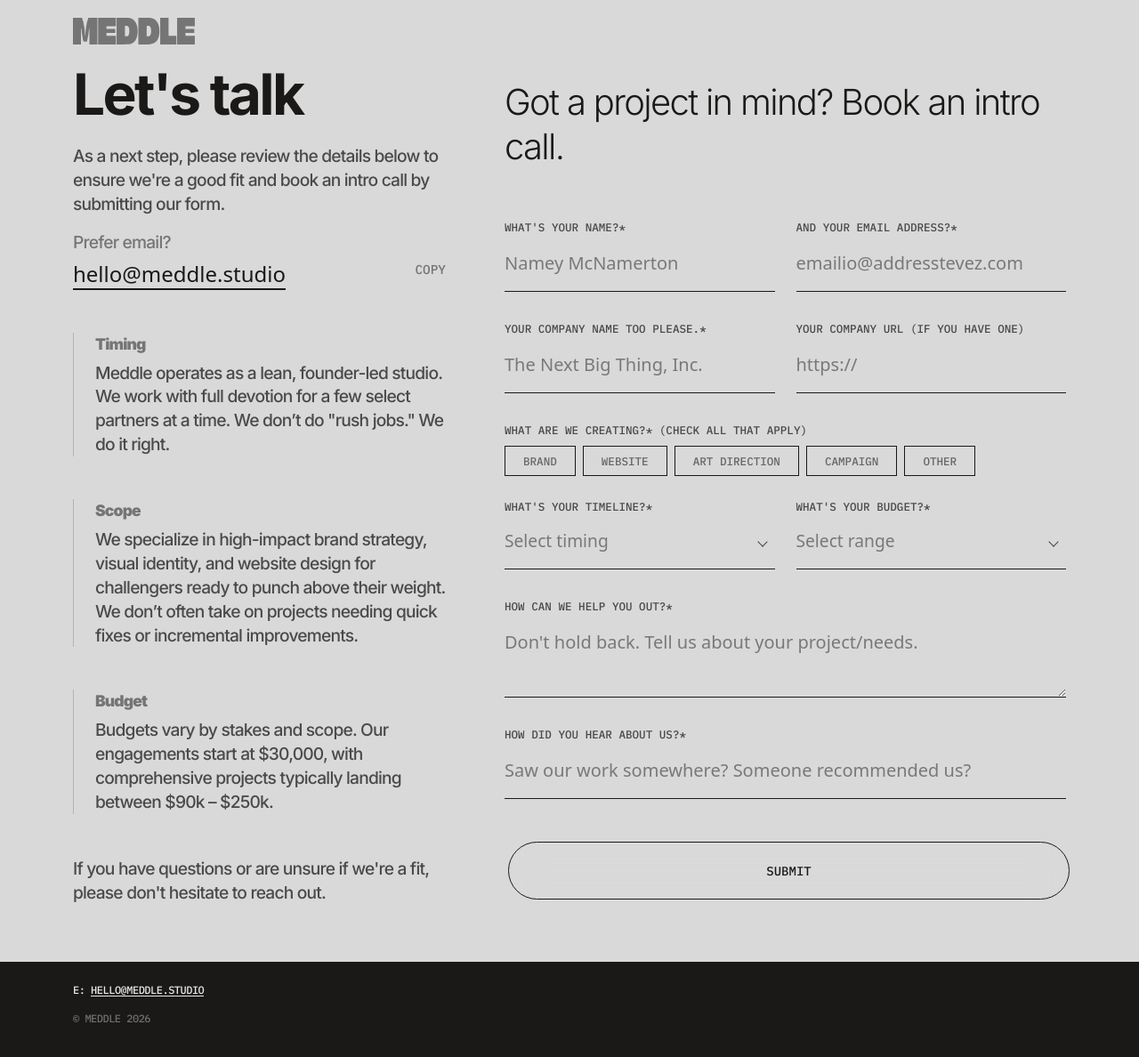
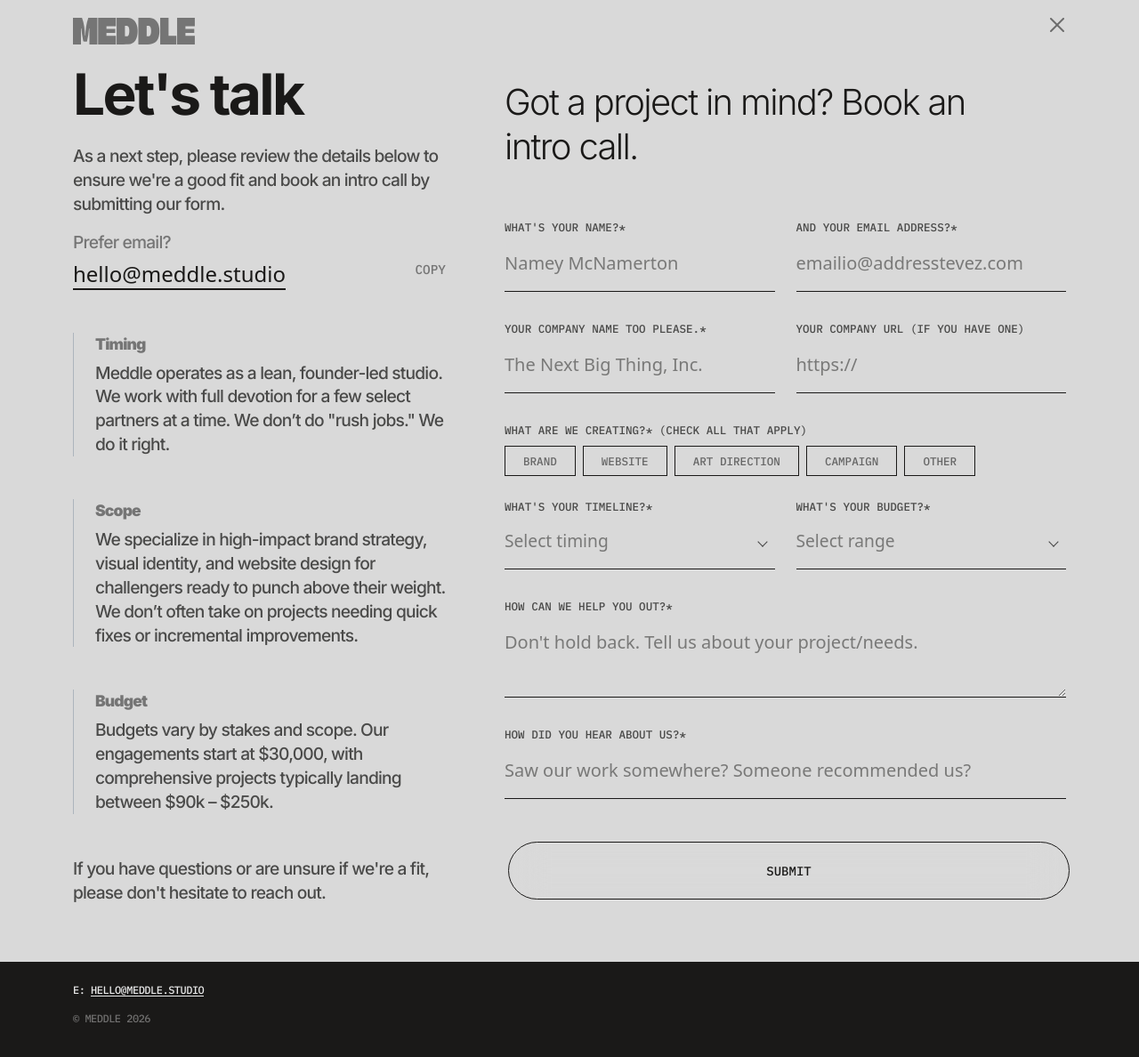
Before and after one commit to meddle-studio/meddle-site, a Jekyll site: the page built from contact.html, in a window 1280 px wide and 1218 px high. Shown: the top 1188 px of the window at 89% size. Built offline with Jekyll 4.4.1, drawn with Linux system fonts in a browser that asks for light colours; nearby versions of some CDN libraries.

Commit message:
contact close

```diff
--- a/assets/css/site.scss
+++ b/assets/css/site.scss
@@ -616,7 +616,7 @@ section.svh-100 {
       transform: none !important;
       transition: none !important;
   }
-  .aos-mobile-only {
+  .page-home .aos-mobile-only {
     border-bottom: 1px solid $black;
   }
   .nav-link {font-size: 12px;}
@@ -626,6 +626,11 @@ section.svh-100 {
   .nav-link {font-size: 16px;}
 }
 .page-contact {
+  #backBtn {
+    position: absolute;
+    right: 10px;
+    top: 12px;
+  }
   background-color: $lt-grey;
   color: $black;
   .sticky-lg-top {margin-top: 2rem;}
--- a/assets/js/site.js
+++ b/assets/js/site.js
@@ -118,3 +118,12 @@ $(document).ready(function() {
 
     $window.trigger('scroll');
 });
+document.addEventListener('DOMContentLoaded', () => {
+  const backBtn = document.getElementById('backBtn');
+
+  if (backBtn) {
+    backBtn.addEventListener('click', () => {
+      window.history.back();
+    });
+  }
+});
--- a/contact.html
+++ b/contact.html
@@ -51,18 +52,19 @@ permalink: /contact/
     </div>
   </section>
 </header>{% endcomment %}
-<div class="container-xl mt-1 pt-3 pb-5">
+<div class="container-xl mt-1 pt-3 pb-5 position-relative">
+    <button id="backBtn" class="btn-close" aria-label="Go Back"></button>
     <a class="d-flex flex-row w-auto justify-items-center align-items-center" href="/" aria-label="Meddle Home"><svg id="logo-xl" xmlns="http://www.w3.org/2000/svg" viewBox="0 0 1990 436" preserveAspectRatio="xMidYMin meet" fill="currentColor" class="logo-sm w-100 h-100 m-0 p-0 leading-none" role="img"> <title>MEDDLE</title> <path d="M147.5,0c34.73,70.09,45.36,150.4,50.08,228.02h4.43c3.98-77.97,16.19-156.88,48.99-228.02h148v340h-130l-.99-205.01h-5.01c-5.87,56.67-17.33,112.94-33.88,167.41l-1.57.67c-7.01-.99-54.95,1.48-57.06-1.05-1.44-1.73-6.15-19.98-7.2-23.8-12.9-46.64-20.93-95.18-26.28-143.22h-6.01v205.01H1.5c-.11,0-1.5-1.39-1.5-1.5V0h147.5Z"/> <path d="M1068,0h184.49c120.24,6.46,172.98,90.06,157.37,205.36-23.71,175.14-212.57,127.71-338.41,134.69-1.02.22-3.45-.72-3.45-1.55V0ZM1204,237h33.5c46.38,0,46.24-93.71,25.91-119.91-6.59-8.49-20.3-14.09-30.91-14.09h-28.5v134Z"/> <path d="M713,340V0h183.49c93.79,4.89,154.83,57.52,159.56,153.45,5.29,107.41-41.12,176.07-151.56,185.54-63.74,2.18-127.68.47-191.49,1.01ZM849,237h33.5c44.2,0,43.48-85.69,29.69-112.69-6.74-13.21-20.74-21.31-35.69-21.31h-27.5v134Z"/> <path d="M701,0v108h-154v35h144v50h-144v38h152.5c.11,0,1.5,1.39,1.5,1.5v106c0,.11-1.39,1.5-1.5,1.5h-287c-.11,0-1.5-1.39-1.5-1.5V0h290Z"/> <path d="M1990,0v108h-153v35h142.5c.11,0,1.5,1.39,1.5,1.5v48.5h-144v38h153v109h-289V0h289Z"/> <polygon points="1561 0 1561 231 1689 231 1689 340 1425 340 1425 0 1561 0"/> </svg></a>
     <div class="row g-5">
         <aside class="col-lg-5">
                 <div class="sticky-lg-top pt-lg-4">
                     <header class="mb-5">
-                        <h1 class="display-3 fw-bolder ls-tight lh-1 mb-4">
+                        <h1 class="display-3 fw-bolder ls-tight lh-1 mb-4" data-aos="fade-up" data-aos-duration="500" data-aos-delay="300">
                             Let's&nbsp;talk
                         </h1>
-                        <p class="-text">As a next step, please review the details below to ensure we're a good fit and book an intro call by submitting our form.</p>
-                        <p class="-text mb-1 -grey">Prefer email?</p>
-                        <div class="row flex-row align-items-between mx-0">
+                        <p class="-text" data-aos="fade-up" data-aos-duration="500" data-aos-delay="250">As a next step, please review the details below to ensure we're a good fit and book an intro call by submitting our form.</p>
+                        <p class="-text mb-1 -grey" data-aos="fade-up" data-aos-duration="500" data-aos-delay="125">Prefer email?</p>
+                        <div class="row flex-row align-items-between mx-0" data-aos="fade-up" data-aos-duration="500">
                             <a href="mailto:hello@meddle.studio" class="decorate d-block w-auto lead -black text-secondary fs-4 fw-light px-0">
                                 hello@meddle.studio
                             </a>
@@ -75,22 +77,22 @@ permalink: /contact/
                         </span>
                     </header>
 
-                    <div class="flex-column gap-5 d-flex" role="complementary" aria-label="Studio Standards">
-                        <div class="border-start border-dark-subtle ps-4">
+                    <div class="flex-column gap-5 d-flex aos-md" role="complementary" aria-label="Studio Standards" data-aos="fade-up" data-aos-duration="500" data-aos-delay="500">
+                        <div class="border-start border-dark-subtle ps-4 aos-mobile-only" data-aos="fade-right" data-aos-duration="500" data-aos-delay="300">
                             <h2 class="h5 -grey text-secondary ls-1 mb-2 -bold"><small>Timing</small></h2>
                             <p class="-text mb-0">
                                 Meddle operates as a lean, founder-led studio. We work with full devotion for a few select partners at a time. We don’t do "rush jobs." We do it right.
                             </p>
                         </div>
 
-                        <div class="border-start border-dark-subtle ps-4">
+                        <div class="border-start border-dark-subtle ps-4 aos-mobile-only" data-aos="fade-right" data-aos-duration="500" data-aos-delay="300">
                            <h2 class="h5 -grey text-secondary ls-1 mb-2 -bold"><small>Scope</small></h2>
                             <p class="-text mb-0">
                                 We specialize in high-impact brand strategy, visual identity, and website design for challengers ready to punch above their weight. We don’t often take on projects needing quick fixes or incremental improvements.
                             </p>
                         </div>
 
-                        <div class="border-start border-dark-subtle ps-4">
+                        <div class="border-start border-dark-subtle ps-4 aos-mobile-only" data-aos="fade-right" data-aos-duration="500" data-aos-delay="300">
                             <h2 class="h5 -grey text-secondary ls-1 mb-2 -bold"><small>Budget</small></h2>
                             <p class="-text mb-0">
                                 Budgets vary by stakes and scope. Our engagements start at $30,000, with comprehensive projects typically landing between $90k – $250k.
@@ -102,7 +104,7 @@ permalink: /contact/
             </aside>
 
         <section class="col-lg-7 pt-lg-4">
-            <p class="display-6 fw-light lh-sm mb-1 mb-lg-5 mt-lg-3 -black">Got a project in&nbsp;mind? Book an intro call.</p>
+            <p class="display-6 fw-light lh-sm mb-1 mb-lg-5 mt-lg-3 -black">Got a project in&nbsp;mind? Book an intro&nbsp;call.</p>
             <form id="meddle-hubspot-form">
                 <div class="row">
                     <div class="col-md-6">
--- a/index.html
+++ b/index.html
@@ -1,6 +1,7 @@
 ---
 theme: dark
 layout: default
+classes: page-home
 aos: true
 date: 2026-01-28
 title: Meddle. A brand and design studio for industry challengers who are ready to interfere with the status quo.
--- a/sprints.html
+++ b/sprints.html
@@ -9,8 +9,8 @@ date: 2026-01-28
 permalink: /sprints/
 redirect_from: /sprint/
 ---
-<header class="text-center pb-3 pb-md-5 -bg-black" data-aos="fade-down" data-aos-duration="500" data-aos-delay="300">
-	<div class="container pb-3 pb-md-5">
+<header class="text-center pb-3 pb-md-5 -bg-black">
+	<div class="container pb-3 pb-md-5" data-aos="fade-down" data-aos-duration="500" data-aos-delay="300">
 		<nav class="row flex-row text-left pt-3 pb-3 pb-md-5 px-0 justify-content-between align-items-center">
 			<a class="d-flex w-auto" href="/"><svg id="logo-xl" xmlns="http://www.w3.org/2000/svg" viewBox="0 0 1990 436" preserveAspectRatio="xMidYMin meet" fill="currentColor" class="logo-sm w-100 h-100 justify-between m-0 p-0 leading-none" role="img">
         <title>MEDDLE</title>
```
Also changed, not shown: other parts of contact.html (+1 -0 lines).
